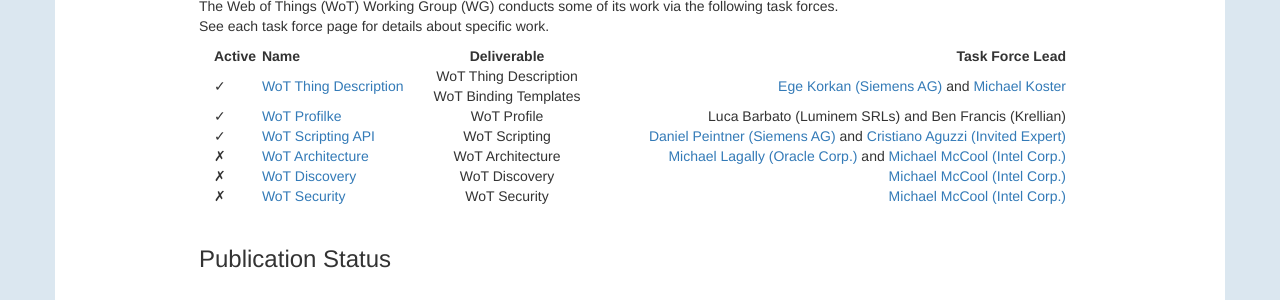
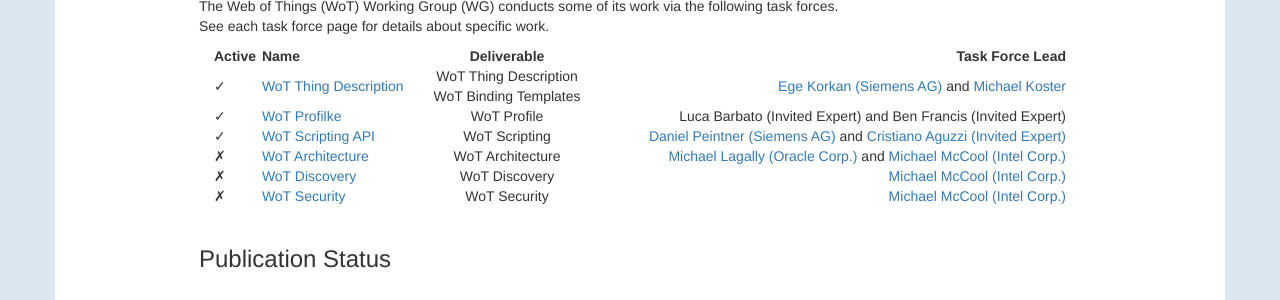
Before and after one commit to w3c/wot-marketing, a Jekyll site: the page built from docs/wg/index.html, in a window 1280 px wide. Shown: the part 770-1070 px from the top of the page. Built offline with Jekyll 4.4.1, drawn with Linux system fonts in a browser that asks for light colours; nearby versions of some CDN libraries; comment, search, counter and statistics services are not loaded.

Commit message:
Update docs/wg/index.html
Co-authored-by: Ege Korkan <egekorkan@gmail.com>

```diff
--- a/docs/wg/index.html
+++ b/docs/wg/index.html
@@ -58,7 +58,7 @@
 					<td>&check;</td>
 					<td><a href="{{'activities/task-forces/tf-profile/' | relative_url }}">WoT Profilke</a></td>
 					<td style="text-align:center;">WoT Profile</td>
-					<td style="text-align:right;">Luca Barbato (Luminem SRLs) and Ben Francis (Krellian)</td>
+					<td style="text-align:right;">Luca Barbato (Invited Expert) and Ben Francis (Invited Expert)</td>
 				</tr>
 				<tr>
 					<td>&check;</td>
```
